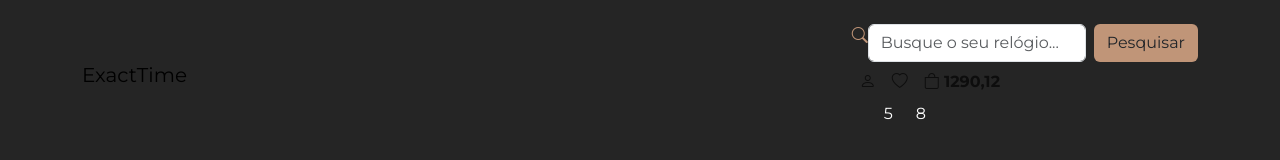
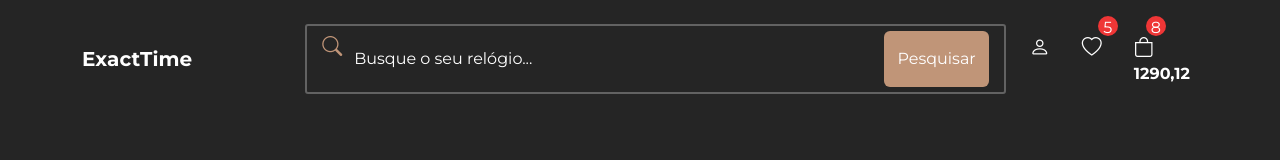
Before and after one commit to carlosg-silva/exacttime, a plain HTML site: page index.html in a window 1280 px wide. Drawn offline with nearby package versions, Linux system fonts and the light colour scheme.

Commit message:
navbar superior final

```diff
--- a/css/styles.css
+++ b/css/styles.css
@@ -34,3 +34,94 @@ body {
 .light-color {
   color: #fcf5eb;
 }
+
+/* NAVBAR */
+#navbar .navbar-nav {
+  flex-direction: row;
+}
+
+#navbar .navbar-nav li {
+  margin-left: 1em;
+}
+
+#navbar a,
+#navbar button {
+  color: #fff;
+}
+
+#navbar li {
+  position: relative;
+}
+
+#navbar i {
+  font-size: 20px;
+}
+
+#navbar span {
+  position: absolute;
+  top: -8px;
+  right: -8px;
+  width: 20px;
+  height: 20px;
+  border-radius: 50%;
+  background-color: #ef3636;
+  text-align: center;
+}
+
+#bag-item span {
+  left: 20px;
+}
+
+.navbar-brand {
+  font-weight: 700;
+  width: 100%;
+  text-align: center;
+}
+
+@media (min-width: 768px) {
+  .navbar-brand {
+    text-align: left;
+  }
+}
+
+#navbar-items {
+  justify-content: space-between;
+}
+
+@media (min-width: 768px) {
+  #navbar-items {
+    min-width: 80%;
+    display: flex;
+  }
+}
+
+#search-form {
+  width: 100%;
+  margin: 2em 0;
+}
+
+@media (min-width: 768px) {
+  #search-form {
+    min-width: 50%;
+    margin: 0;
+  }
+}
+
+#search-form {
+  border: 2px solid #626262;
+  border-radius: 3px;
+  padding: 5px 15px;
+}
+
+#search-form input {
+  background-color: transparent;
+  border: none;
+  color: #fff;
+}
+#search-form input::placeholder {
+  color: #fff;
+}
+
+#search-form input:focus {
+  box-shadow: none;
+}
--- a/index.html
+++ b/index.html
@@ -27,7 +27,7 @@
   <nav class="navbar navbar-expand-lg primary-bg-color py-4 px-2" id="navbar">
     <div class="container">
       <a href="#" class="navbar-brand">ExactTime</a>
-      <div id="navbar-itens">
+      <div id="navbar-items">
         <div></div>
         <form class="d-flex" id="search-form">
           <i class="bi bi-search primary-color"></i>
@@ -46,7 +46,7 @@
             </a>
             <span class="qty-info">5</span>
           </li>
-          <li class="nav-item">
+          <li class="nav-item" id="bag-item">
             <a href="#" class="nav-link">
               <i class="bi bi-bag"></i>
               <b>1290,12</b>
```
